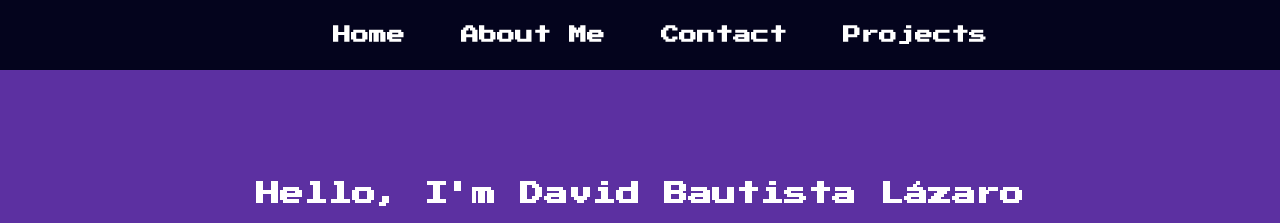
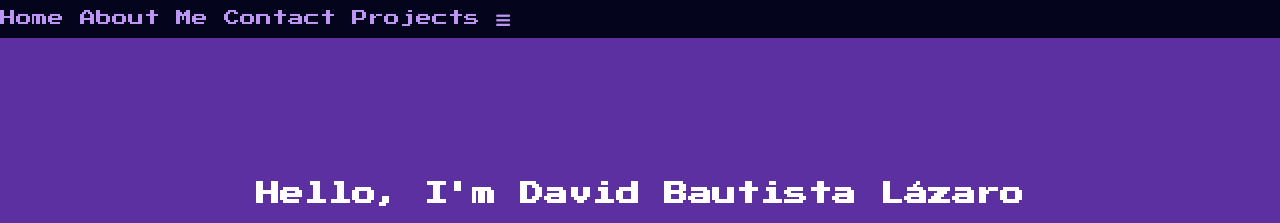
Before and after one commit to davidb1903/davidb1903.github.io, a plain HTML site: page index.html in a window 1280 px wide. Shown: the top 223 px of the page. Drawn offline with Linux system fonts and the light colour scheme.

Commit message:
Update index.html

```diff
--- a/index.html
+++ b/index.html
@@ -4,6 +4,8 @@
 <head>
     <meta charset="UTF-8">
     <meta name="viewport" content="width=device-width, initial-scale=1.0">
+ /* */
+ <link rel="stylesheet" href="https://cdnjs.cloudflare.com/ajax/libs/font-awesome/4.7.0/css/font-awesome.min.css">
     /* Fuentes */
     <link href="https://fonts.googleapis.com/css2?family=Press+Start+2P&display=swap" rel="stylesheet">
     <title>David Bautista Lázaro Portfolio</title>
@@ -14,14 +16,14 @@
 
 <body>
     <header>
-        <nav>
-
-            <ul>
-                <li><a href="#home">Home</a></li>
-                <li><a href="#about">About Me</a></li>
-                <li><a href="#contact">Contact</a></li>
-                <li><a href="#projects">Projects</a></li>
-            </ul>
+        <nav class="topnav" id="myTopnav">
+            <a href="#home" >Home</a>
+            <a href="#about">About Me</a>
+            <a href="#contact">Contact</a>
+            <a href="#projects">Projects</a>
+            <a href="javascript:void(0);" class="icon" onclick="myFunction1()">
+                    <i class="fa fa-bars"></i>
+                  </a>
         </nav>
     </header>
 
@@ -90,6 +92,7 @@
     </section>
 
     <section id="contact" class="section">
+        <br>
         <div class="content">
             <h2>Contact Information</h2>
             <a href="mailto:davidbautistalazaro2016@gmail.com"><img class="content1" src="/static/icons/mail.png"> </a>
@@ -148,7 +151,18 @@
       }
       slides[slideIndex-1].style.display = "block";
       dots[slideIndex-1].className += " active";
-    } </script>
+    }
+    /* Toggle between adding and removing the "responsive" class to topnav when the user clicks on the icon */
+    function myFunction() {
+        var x = document.getElementById("myTopnav");
+        if (x.className === "topnav") {
+        x.className += " responsive";
+        } else {
+        x.className = "topnav";
+        }
+    }
+
+</script>
 </body>
 
 </html>
```
